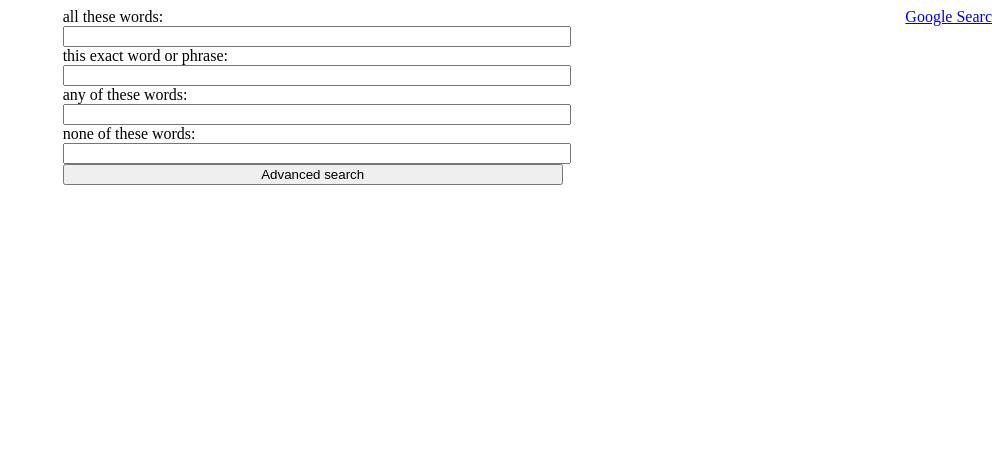
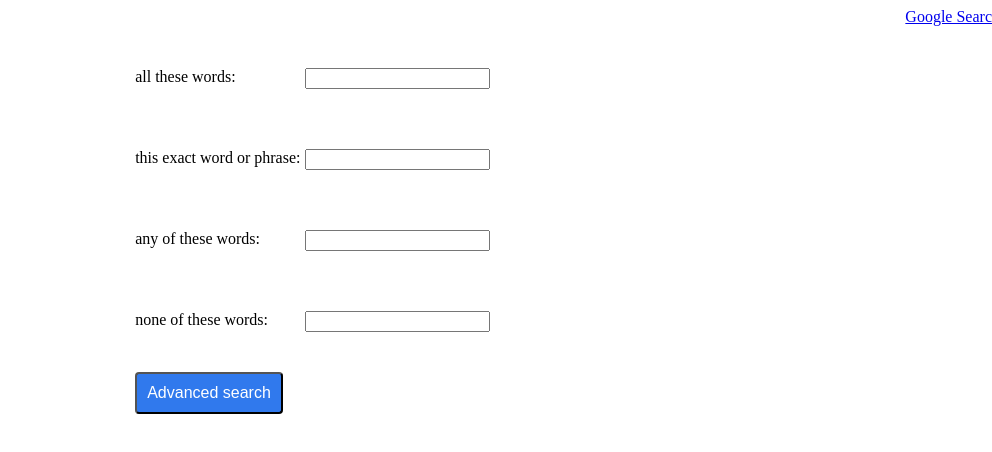
Before and after one commit to rohanasif/search, a plain HTML site: page advancedsearch.html in a window 1280 px wide. Shown: the whole page, without its empty margins (288-1280 px from the left). Drawn offline with Linux system fonts and the light colour scheme.

Commit message:
fixed advanced search css

```diff
--- a/advancedsearch.html
+++ b/advancedsearch.html
@@ -16,23 +16,24 @@
 
                     <form action="https://www.google.com.pk/search">
                         <div class="adiv">
-                            <label for="fname">all these words:</label>
-                            <input type="text" name="as_q"><br>
+                            <div class="adivtext"><label for="fname">all these words:</label></div>
+                            <div class="adivfield"><input type="text" name="as_q"></div>
+
                         </div>
                         <div class="ediv">
-                            <label for="fname">this exact word or phrase:</label>
-                            <input type="text" name="as_epq"><br>
+                            <div class="edivtext"><label for="fname">this exact word or phrase:</label></div>
+                            <div class="edivfield"><input type="text" name="as_q"></div>
                         </div>
                         <div class="andiv">
-                            <label for="fname">any of these words:</label>
-                            <input type="text" name="as_oq"><br>
+                            <div class="andivtext"><label for="fname">any of these words:</label></div>
+                            <div class="andivfield"><input type="text" name="as_q"></div>
                         </div>
                         <div class="ndiv">
-                            <label for="fname">none of these words:</label>
-                            <input type="text" name="as_eq"><br>
+                            <div class="ndivtext"><label for="fname">none of these words:</label></div>
+                            <div class="ndivfield"><input type="text" name="as_q"></div>
                         </div>
                         <div class="advancedsearchbutton">
-                            <input type="submit" value="Advanced search">
+                            <input class="advancedsearch" type="submit" value="Advanced search">
                         </div>
 
                     </form>
--- a/styles.css
+++ b/styles.css
@@ -71,12 +71,32 @@ body {
     border: 1px solid #464646;
 }
 
-.advancedsearchbox {
-    width: 500px;
-    clear: both;
+
+
+.adiv, .ediv, .andiv, .ndiv{
+    display:flex;
+}
+
+
+  .advancedsearchbox div {
+    margin-top: 30px;
   }
 
   .advancedsearchbox div input {
-    width: 100%;
-    clear: both;
+
+    clear:both;
   }
+
+
+.adivtext, .edivtext, .andivtext, .ndivtext {
+    width: 166px;
+    margin-right: 4px;
+}
+  .advancedsearch{
+    padding: 10px;
+    margin-top: 10px;
+    color: #ffffff;
+    background-color: #3079ed;
+    border-radius: 4px;
+    font-size: medium;
+  }
```
